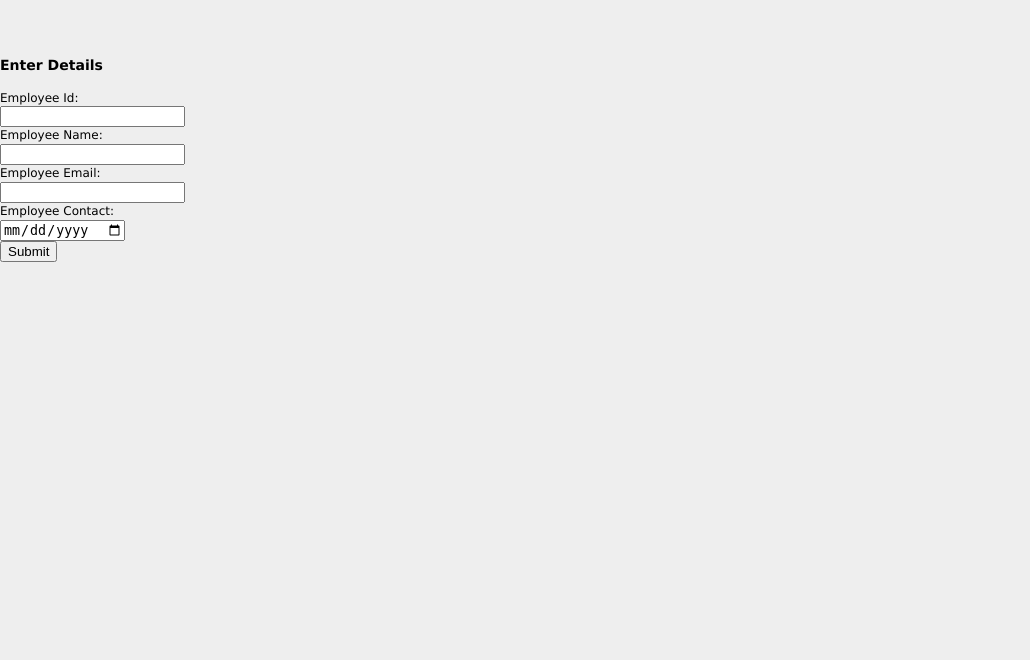
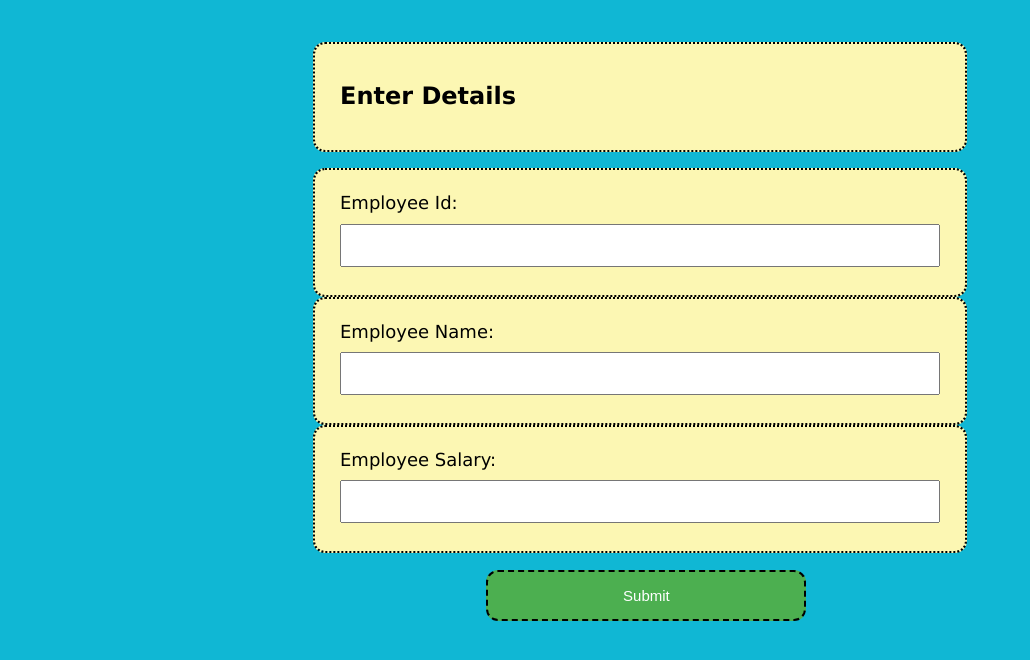
Before and after one commit to Bhargav-Wappnet/Django_CRUD, a Django app: template employee/templates/Home.html in a window 1280 px wide. Shown: the top 660 px of the page, without its empty margins (0-1030 px from the left). Run offline with Django 3.2, Linux system fonts and the light colour scheme; the template is opened without the code that fills it, so the values that code supplies are empty, except form fields; tables that the repository leaves empty hold one stand-in row (values such as "Sample post"); form fields are guessed from the names that the template uses.

Commit message:
CRUD Second Commit

```diff
--- a/configurations/urls.py
+++ b/configurations/urls.py
@@ -18,5 +18,6 @@ from django.urls import path, include
 
 urlpatterns = [
     path("admin/", admin.site.urls),
-    path("", include('first_app.urls'))
+    path("first", include('first_app.urls')),
+    path("", include('employee.urls'))
 ]
--- a/employee/models.py
+++ b/employee/models.py
@@ -3,9 +3,9 @@ from django.db import models
 
 # Create your models here.
 class employee(models.Model):
+    id = models.CharField(max_length=50, primary_key=True)
     name = models.CharField(max_length=50)
-    salary = models.IntegerField()
-    join_date = models.models.DateField(auto_now_add=True)
+    salary = models.CharField(max_length=50)
 
     class Meta:
         db_table = "employee"
--- a/employee/templates/Home.html
+++ b/employee/templates/Home.html
@@ -1,50 +1,41 @@
-{% extends 'base.html' %}
+<!DOCTYPE html>
+{% load static %}
+<html lang="en">
+<head>
+    <meta charset="UTF-8">
+    <meta http-equiv="X-UA-Compatible" content="IE=edge">
+    <meta name="viewport" content="width=device-width, initial-scale=1.0">
+    <link rel="stylesheet" href="{% static 'css/style.css' %}">
+    <title>CRUD In Employee</title>
+</head>
+<body>
 {% block home %}
-<form method="POST" class="post-form" action="/employee">
+<form method="POST" class="post-form" action="/">
     {% csrf_token %}
-    <div class="container">
     <br>
-        <div class="form-group row">
-            <label class="col-sm-1 col-form-label"></label>
-            <div class="col-sm-4">
-                <h3>Enter Details</h3>
-            </div>
+        <div>
+            <h1>Enter Details</h1>
+        </div>
+        <br>
+        <div>
+            <label>Employee Id:</label>
+              {{ form.id }}
         </div>
 
-        <div class="form-group row">
-            <label class="col-sm-2 col-form-label">Employee Id:</label>
-            <div class="col-sm-4">
-              {{ form.id }}
-            </div>
+        <div>
+            <label>Employee Name:</label>
+                {{ form.name }}
         </div>
 
-        <div class="form-group row">
-            <label class="col-sm-2 col-form-label">Employee Name:</label>
-            <div class="col-sm-4">
-                {{ form.name }}
-            </div>
+        <div>
+            <label>Employee Salary:</label>
+                {{ form.salary }}
         </div>
 
-        <div class="form-group row">
-            <label class="col-sm-2 col-form-label">Employee Email:</label>
-            <div class="col-sm-4">
-                {{ form.salary }}
-            </div>
-        </div>
+        <br/>
+            <button>Submit</button>
 
-        <div class="form-group row">
-            <label class="col-sm-2 col-form-label">Employee Contact:</label>
-            <div class="col-sm-4">
-                {{ form.join_date }}
-            </div>
-        </div>
-
-        <div class="form-group row">
-            <label class="col-sm-1 col-form-label"></label>
-            <div class="col-sm-4">
-                <button type="submit" class="btn btn-primary">Submit</button>
-            </div>
-        </div>
-    </div>
 </form>
 {% endblock home %}
+</body>
+</html>
--- a/employee/templates/base.html
+++ /dev/null
@@ -1,17 +0,0 @@
-<!DOCTYPE html>
-{% load static %}
-<html lang="en">
-<head>
-    <meta charset="UTF-8">
-    <meta http-equiv="X-UA-Compatible" content="IE=edge">
-    <meta name="viewport" content="width=device-width, initial-scale=1.0">
-    <link rel="stylesheet" href="{% static 'css/style.css' %}">
-    <title>CRUD In Employee</title>
-</head>
-<body>
-    {% block home %}{% endblock home %}
-    {% block display %}{% endblock display %}
-    {% block edit %}{% endblock edit %}
-
-</body>
-</html>
--- a/employee/views.py
+++ b/employee/views.py
@@ -4,7 +4,7 @@ from employee.models import employee
 
 
 # Create your views here.
-def emp(request):
+def emply(request):
     if request.method == "POST":
         form = EmployeeForm(request.POST)
         if form.is_valid():
--- a/static/css/style.css
+++ b/static/css/style.css
@@ -1,66 +1,63 @@
 body {
     font: 12px/1.4 Verdana, Arial;
-    background: #eee;
+    background: #10b7d4;
     height: 100%;
     margin: 25px 0;
     padding: 0
 }
 
-h1 {
-    font: 24px Georgia, Verdana;
-    margin: 0
-}
-
-h2 {
-    font-size: 12px;
-    font-weight: 400;
-    font-style: italic;
-    margin: 0 0 20px
-}
-
-p {
-    margin-top: 0
-}
-
-ul {
-    margin: 0;
-    padding-left: 20px
-}
-
-#testdiv {
+div {
     width: 600px;
     margin: 0 auto;
-    border: 1px solid #ccc;
+    border: 2px solid #000000;
     padding: 20px 25px;
-    background: #fff
+    background: #fcf7b3;
+    border-radius: 12px;
+    border-style: dotted;
 }
 
 
-#tinymask {
-    position: absolute;
-    display: none;
-    top: 0;
-    left: 0;
-    height: 100%;
-    width: 100%;
-    background: #000;
-    z-index: 1500
+button {
+    background-color: #4CAF50; /* Green */
+    color: white;
+    padding: 15px 32px;
+    text-align: center;
+    font-size: 15px;
+    width: 25%;
+    border-radius: 12px;
+    border-style: dashed;
+    border-color: #000000;
+    margin-left: 38%;
+  }
+
+button:hover {
+    border: 1px solid #0a0a0a;
+    background: #0342fd
+
 }
 
-#tinycontent {
-    background: #fff
+table, th, td{
+    margin: auto;
+    border-style: dotted;
+    padding: 10px 10px 10px 10px;
+    border-radius: 12px;
+    background-color: #fcf7b3;
+    width: 800px;
+    height: 50px;
+    font-size: large;
 }
 
-.button {
-    font: 14px Georgia, Verdana;
-    margin-bottom: 10px;
-    padding: 8px 10px 9px;
-    border: 1px solid #ccc;
-    background: #eee;
-    cursor: pointer
+label {
+    font-size: large;
 }
 
-.button:hover {
-    border: 1px solid #bbb;
-    background: #e3e3e3
+input[type=text] {
+    width: 100%;
+    padding: 12px 20px;
+    margin: 8px 0;
+    box-sizing: border-box;
+  }
+
+a {
+    font-size: large;
 }
```
Also changed, not shown: employee/templates/display.html (+14 -4 lines), employee/templates/edit.html (+37 -1 lines), employee/urls.py (added, +12 -0 lines), employee/migrations/0001_initial.py (added), employee/migrations/0002_alter_employee_id.py (added).
